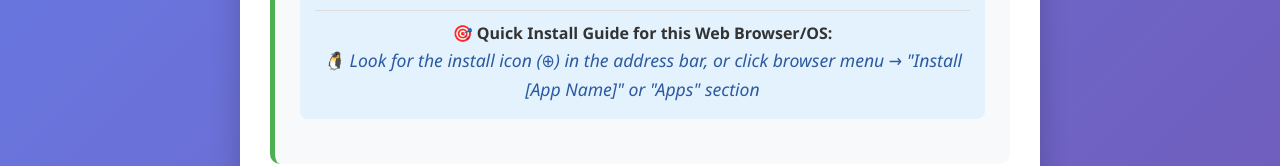
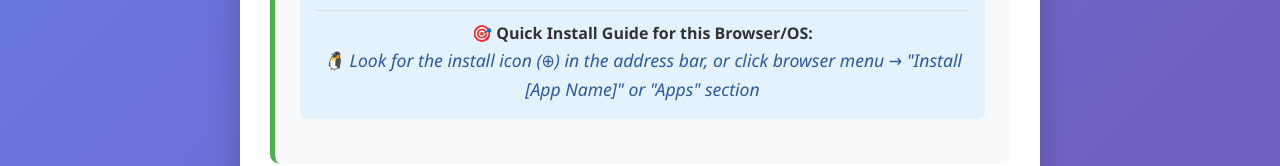
Before and after one commit to hardwareictc-afk/CEA, a plain HTML site: page pwa.htm in a window 1280 px wide. Shown: the part 497-663 px from the top of the page. Drawn offline with Linux system fonts and the light colour scheme.

Commit message:
Update pwa.htm

```diff
--- a/pwa.htm
+++ b/pwa.htm
@@ -301,7 +301,7 @@
                     <strong>Operating System:</strong> <span id="osName"></span><br>
                     <strong>PWA Support:</strong> <span id="pwaSupport"></span><br>
                     <hr style="margin: 10px 0; border: none; border-top: 1px solid #ddd;">
-                    <strong>🎯 Quick Install Guide for this Web Browser/OS:</strong><br>
+                    <strong>🎯 Quick Install Guide for this Browser/OS:</strong><br>
                     <span id="installInstruction" class="install-instruction-text"></span>
                 </div>
             </div>
@@ -744,4 +744,5 @@
         }
     </script>
 </body>
+
 </html>
```
